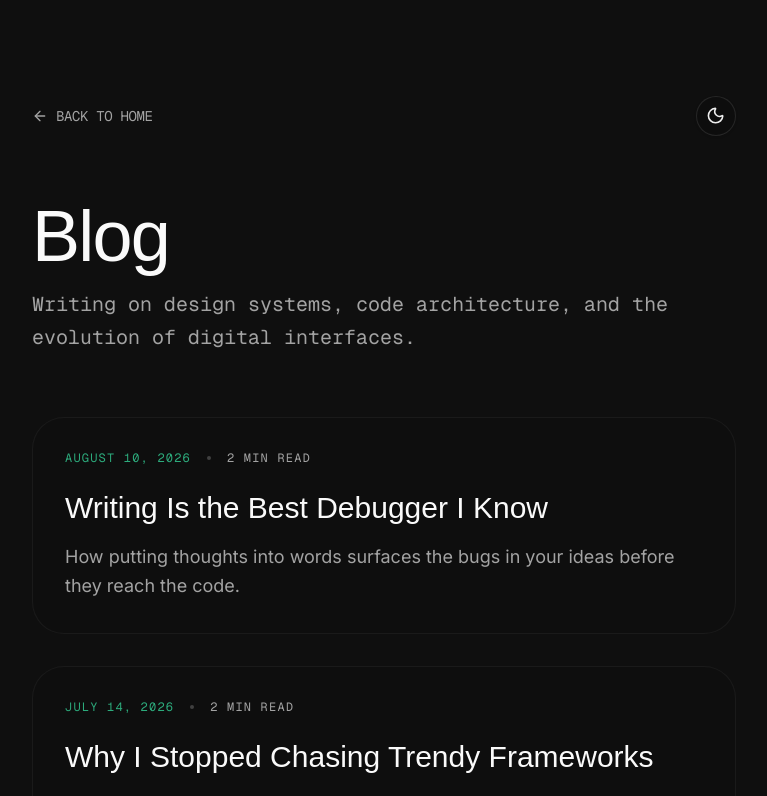
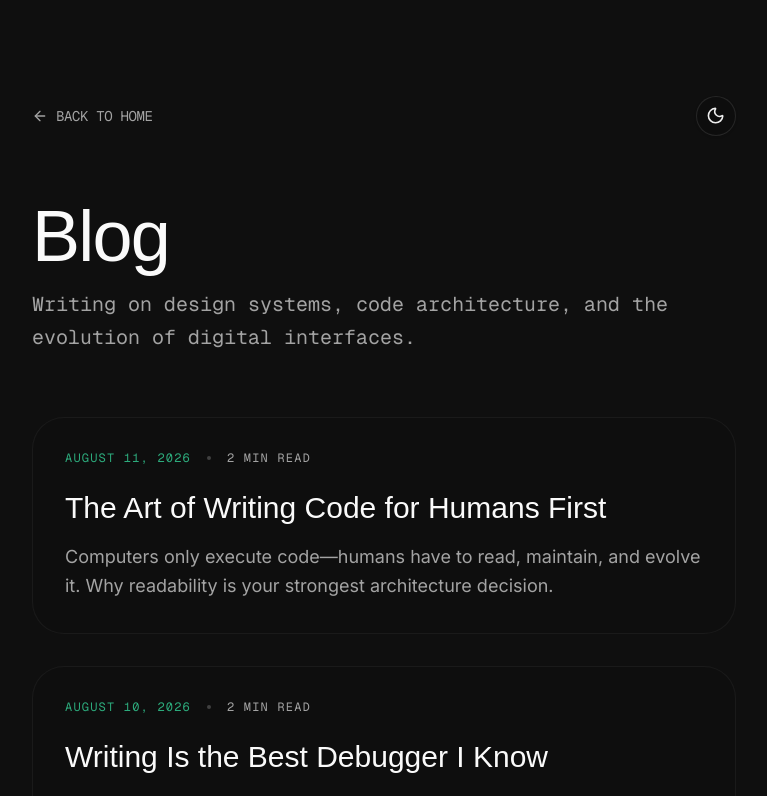
Before and after one commit to rly09/porty-a-portfolio-website, a Next.js app: page /blog in a window 1280 px wide. Shown: the top 796 px of the page, without its empty margins (256-1023 px from the left). Built offline with nearby package versions, Linux system fonts and the light colour scheme; a web font is replaced by a local one.

Commit message:
feat(blog): add new post 'The Art of Writing Code for Humans First' (August 11, 2026)

```diff
--- a/app/blog/page.tsx
+++ b/app/blog/page.tsx
@@ -21,6 +21,23 @@ interface Post {
 }
 
 const rawPosts: Post[] = [
+  {
+    id: 17,
+    title: "The Art of Writing Code for Humans First",
+    excerpt: "Computers only execute code—humans have to read, maintain, and evolve it. Why readability is your strongest architecture decision.",
+    date: "August 11, 2026",
+    content: [
+      { type: "p", text: "Early in my engineering journey, I thought good code meant clever code. One-liners, dense abstractions, and tricks that compressed ten lines into one felt like superpowers. But over time, I realized that code is read far more often than it is written, and cleverness is usually tech debt in disguise." },
+      { type: "h3", text: "Code as Communication" },
+      { type: "p", text: "When you write code, you are not just instructing a compiler or runtime—you are writing down instructions for your future self and your teammates. If a colleague (or future-you) has to pause for five minutes to untangle a clever expression, the time saved writing it has been lost tenfold." },
+      { type: "p", text: "Clean, intentional code uses straightforward naming, obvious data flows, and predictable structure. When the intent of a module is immediately apparent, debugging becomes trivial, refactoring becomes safe, and onboarding new contributors happens seamlessly." },
+      { type: "blockquote", text: "Any fool can write code that a computer can understand. Good programmers write code that humans can understand.", author: "Martin Fowler" },
+      { type: "h3", text: "Optimizing for Mental Models" },
+      { type: "p", text: "Software design is ultimately about managing cognitive load. Every unexpected side effect, global state mutation, or cryptic function parameter adds weight to the mental model you must hold in your head while working." },
+      { type: "p", text: "By keeping functions single-purposed, naming variables based on their business domain rather than technical type, and favoring explicit logic over implicit magic, you keep the mental model light. That lightness translates directly into speed and confidence when introducing new features." },
+      { type: "p", text: "Write for the human sitting across from you—or the version of yourself reading this file six months from now. They will thank you for choosing clarity over cleverness." }
+    ]
+  },
   {
     id: 16,
     title: "Writing Is the Best Debugger I Know",
```
